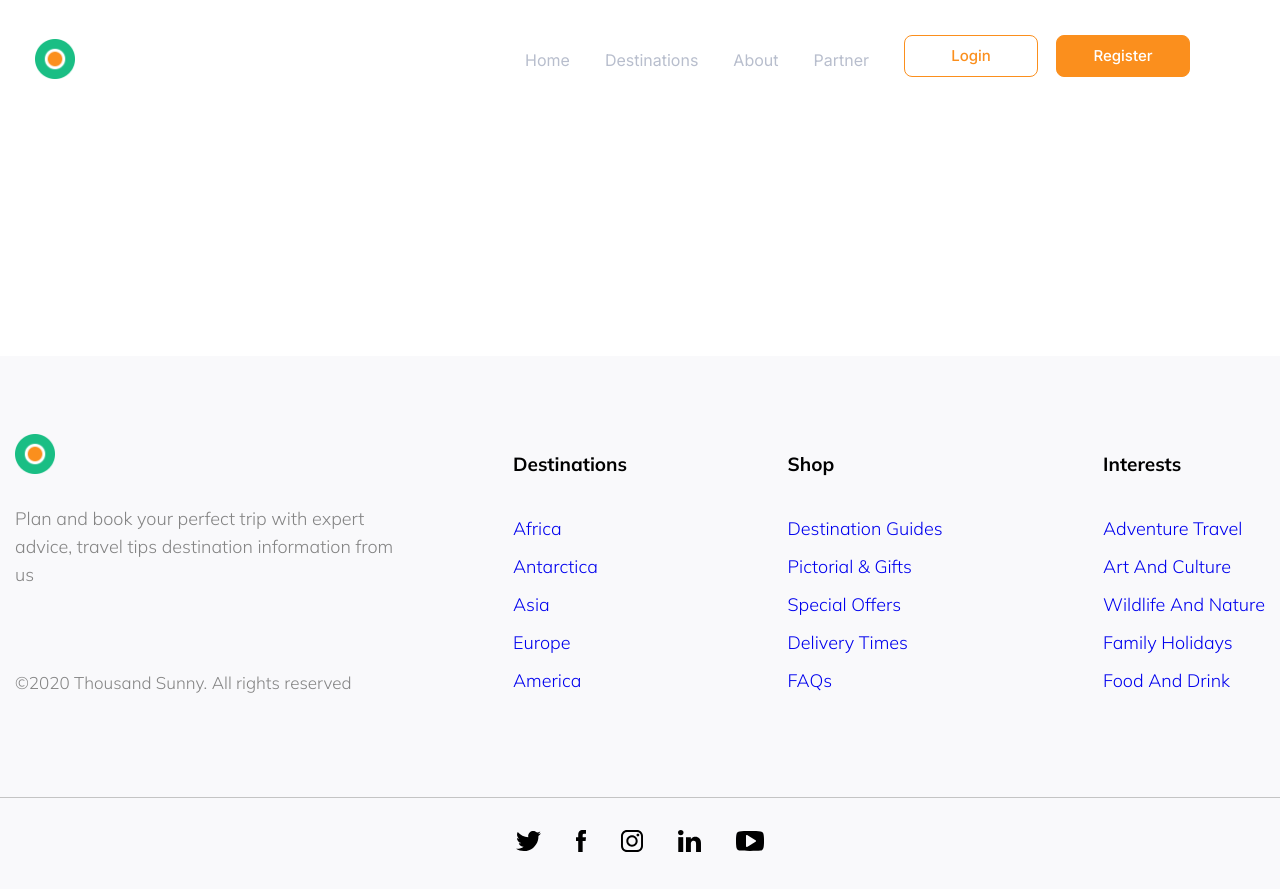
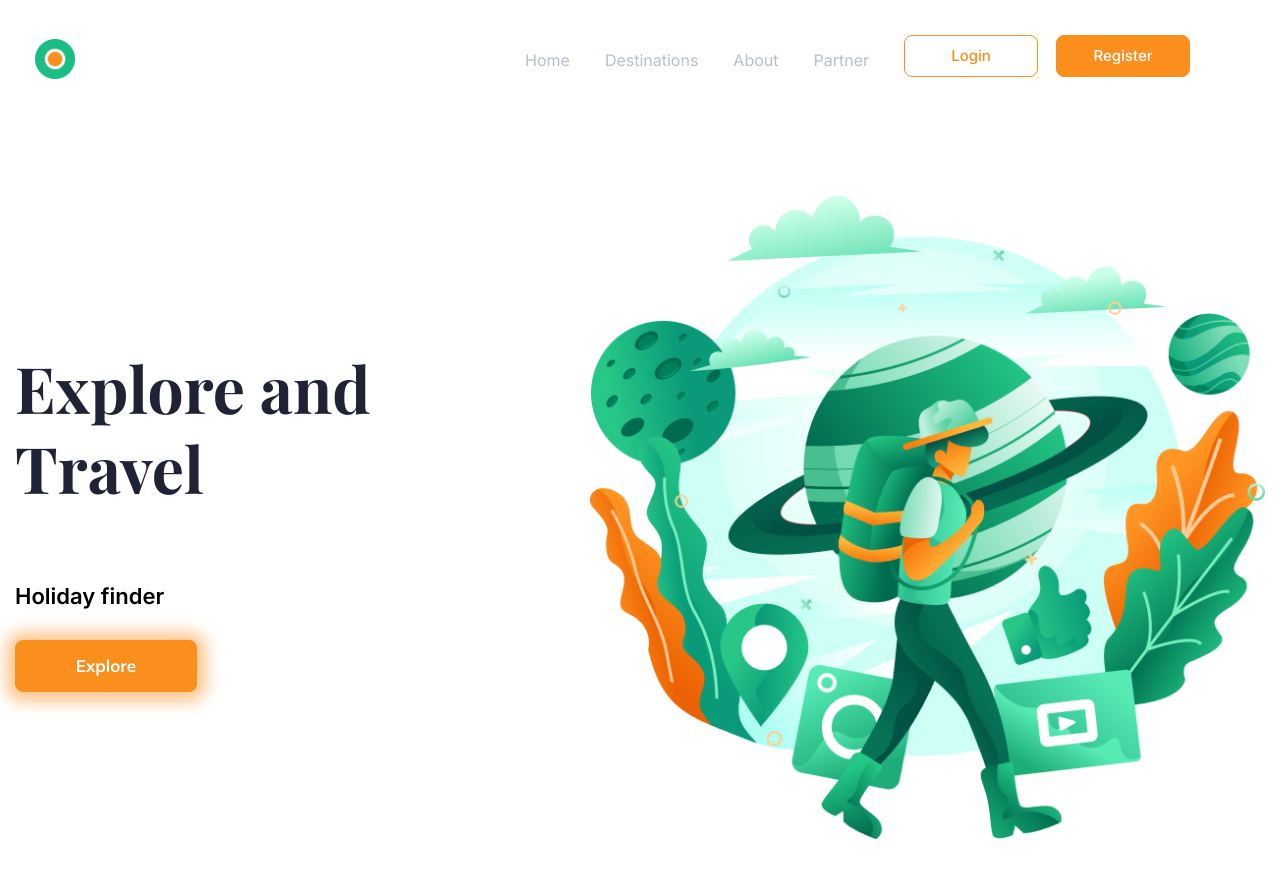
Before and after one commit to ZiMa7/Tour-and-Trevel-git, a plain HTML site: page index.html in a window 1280 px wide. Shown: the top 890 px of the page. Drawn offline with nearby package versions, Linux system fonts and the light colour scheme.

Commit message:
adding a heading block and styling it

```diff
--- a/css/style.css
+++ b/css/style.css
@@ -107,6 +107,66 @@ img{
     width: 100%;
     border-top: 2px solid #ffa500;
 }
+/* Начало блока heading*/
+.heading{
+    display: flex;
+    justify-content: space-between;
+    align-items: center;
+    max-width: 1330px;
+    padding: 0 15px;
+    margin: 0 auto;
+}
+.heading__inner {
+    max-width: 360px;
+    margin-right: 40px;
+}
+.heading__title{
+    font-family: 'Playfair Display';
+    font-style: normal;
+    font-weight: bold;
+    font-size: 64px;
+    line-height: 80px;
+    color: #202336;
+    margin: 0;
+}
+.heading__description{
+    font-family: 'Inter';
+    font-style: normal;
+    font-weight: 600;
+    font-size: 22px;
+    line-height: 27px;
+    margin: 75px 0 0;
+}
+.heading__btn{
+    font-family: 'Mulish';
+    font-weight: bold;
+    font-size: 17px;
+    background: #FB8F1D;
+    border: 1px solid #FB8F1D;
+    border-radius: 8px;
+    color: #fff;
+    cursor: pointer;
+    width: 180px;
+    height: 50px;
+    display: flex;
+    align-items: center;
+    justify-content: center;
+    margin-top: 30px;
+    text-decoration: none;
+    transition: all .5s ease-in-out;
+    box-shadow: 0 1px 15px 9px rgba(251, 143, 29, 0.5);
+}
+.heading__btn:hover{
+    color: #FB8F1D;
+    background-color:#fff;
+    transform: skew(-5deg);
+}
+.heading__img{
+    max-width: 690px;
+    width: 54%;
+    flex-shrink: 0;
+}
+
 /* Начало блока footer*/
 footer{
     background-color:#F9F9FB;
--- a/index.html
+++ b/index.html
@@ -45,6 +45,18 @@
         </div>
     </div>
     </header>
+    <div class="heading">
+        <div class="heading__inner">
+            <h1 class="heading__title">Explore and Travel</h1>
+        <div class="heading__description">
+            <p>Holiday finder</p>
+        </div>
+            <a href="#" class="heading__btn">Explore</a>
+        </div>
+        <div class="heading__img">
+            <img src="./img/thousand-1.png" alt="" width="690" height="655">
+        </div>
+    </div>
     <footer>
         <div class="footer__margin">
             <div class="description">
```
Also changed, not shown: img/thousand-1.png (added).
